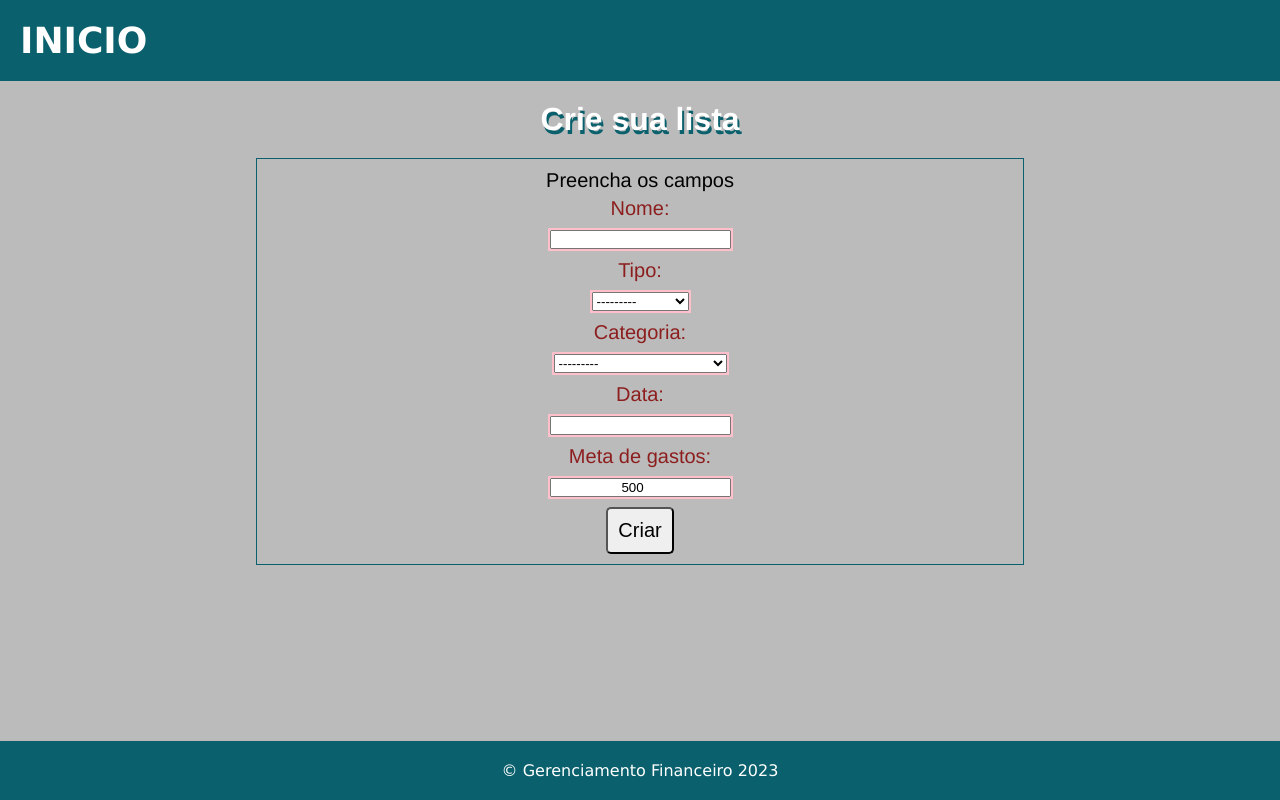
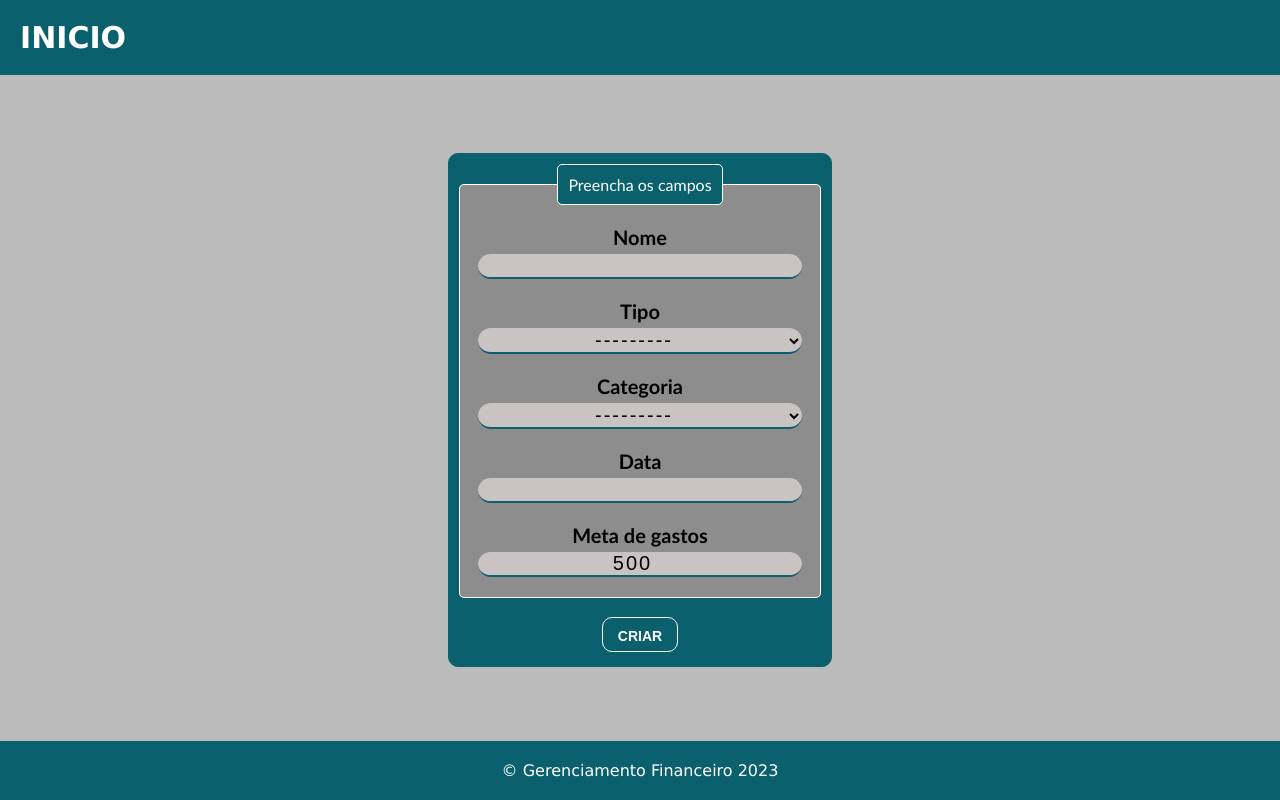
Before and after one commit to MoisesAvilar/gerenciamento_financeiro, a Django app: page /criando-lista/ in a window 1280 px wide. Run offline with Django 4.2, Linux system fonts and the light colour scheme.

Commit message:
Alterações no frontend. Cada vez mais dinamico...

```diff
--- a/cria_lista/templates/cria_lista/confirma_excluir_item.html
+++ b/cria_lista/templates/cria_lista/confirma_excluir_item.html
@@ -8,7 +8,9 @@
     <form method="post">
         {% csrf_token %}
         <h2>Tem certeza que deseja excluir o item '{{ object.item }}'?</h2>
-        <button type="submit">Excluir</button>
+        <div class="botao">
+            <button type="submit">Excluir</button>
+        </div>
     </form>
 {% else %}
     <p>Sem itens adicionados no momento</p>
--- a/cria_lista/templates/cria_lista/criando_lista.html
+++ b/cria_lista/templates/cria_lista/criando_lista.html
@@ -1,38 +1,36 @@
 {% extends 'base.html' %}
 {% block head %}
 {% load static %}
-<link rel="stylesheet" type="text/css" href="{% static 'form_style.css' %}">
+<link rel="stylesheet" type="text/css" href="{% static 'creating_list_style.css' %}">
 {% endblock %}
 
 {% block content %}
-<h2>Crie sua lista</h2>
-
+<br>
 <div class="form">
     <form method="post">
         {% csrf_token %}
         <fieldset>
             <legend>Preencha os campos</legend>
             <div class="form-group">
-                <label for="{{ form.nome.id_for_label }}">{{ form.nome.label }}:</label>{{ form.nome }}
+                <label for="{{ form.nome.id_for_label }}"><strong>{{ form.nome.label }}</strong></label>{{ form.nome }}
             </div>
             <div class="form-group">
-                <label for="{{ form.tipo.id_for_label }}">{{ form.tipo.label }}:</label>{{ form.tipo }}
+                <label for="{{ form.tipo.id_for_label }}"><strong>{{ form.tipo.label }}</strong></label>{{ form.tipo }}
             </div>
             <div class="form-group">
-                <label for="{{ form.categoria.id_for_label }}">{{ form.categoria.label }}:</label>{{ form.categoria }}
+                <label for="{{ form.categoria.id_for_label }}"><strong>{{ form.categoria.label }}</strong></label>{{ form.categoria }}
             </div>
             <div class="form-group">
-                <label for="{{ form.data.id_for_label}}">{{ form.data.label }}:</label>{{ form.data }}
+                <label for="{{ form.data.id_for_label}}"><strong>{{ form.data.label }}</strong></label>{{ form.data }}
             </div>
             <div class="form-group">
-                <label for="{{ form.meta_de_gastos.id_for_label}}">{{ form.meta_de_gastos.label }}:</label>{{ form.meta_de_gastos }}
+                <label for="{{ form.meta_de_gastos.id_for_label}}"><strong>{{ form.meta_de_gastos.label }}</strong></label>{{ form.meta_de_gastos }}
             </div>
         </fieldset>
+        <br>
         <div class="botao">
-            <button type="submit">Criar</button>
+            <button type="submit"><strong>Criar</strong></button>
         </div>
     </form>
 </div>
-
-
 {% endblock %}
--- a/cria_lista/templates/cria_lista/index.html
+++ b/cria_lista/templates/cria_lista/index.html
@@ -7,7 +7,7 @@
 
 {% block content %}
 <div class="menu">
-    <h1>Bem-vindo!</h1>
+    <h1 id="title">Bem-vindo!</h1>
     <a href="{% url 'cria_lista:criando_lista' %}">
         <button id="add">Criar Listas</button>
     </a>
--- a/cria_lista/templates/css/base.css
+++ b/cria_lista/templates/css/base.css
@@ -4,14 +4,24 @@
     --cor1: #0a606c;
     --cor2: #bbbbbb;
     --cor3: #cac3c3;
+    --cor4: #000000;
+    --cor5: #ffffff;
+    --cor6: #2b2b2b;
+    --cor7: #8d8d8d;
+    --cor8: #4e4e4e;
+    --cor-add: #0000ff;
+    --cor-edit: #2f8f9c;
+    --cor-delete: #8d1e1e;
     --fonte-cabeçalho: Verdana, Helvetica, sans-serif;
-    --fonte-paragrafos: Helvetica, Verdana, sans-serif;
+    --fonte-paragrafos: 'Gill Sans', 'Gill Sans MT', Calibri, 'Trebuchet MS', sans-serif;
 }
 
 * {
     margin: 0;
     padding: 0;
+    box-sizing: border-box;
 }
+
 
 header, footer {
     font-family: var(--fonte-cabeçalho);
@@ -24,7 +34,7 @@ header, footer {
 
 header h1 {
     text-align: left;
-    font-size: 36px;
+    font-size: 30px;
 
 }
 
@@ -47,7 +57,8 @@ a {
 }
 
 footer {
-    position: fixed;
+    position: absolute;
+    width: 100%;
     bottom: 0;
-    width: 100%;
+    z-index: -1;
 }
--- /dev/null
+++ b/cria_lista/templates/css/creating_list_style.css
@@ -0,0 +1,107 @@
+@charset "UTF-8";
+
+:root {
+    --cor1alt: #0E90A1;
+    --cor1alt2: #5CDCED;
+    --cor1alt3: #0A626E;
+    --cor1: #0a606c;
+    --cor2: #bbbbbb;
+    --cor3: #cac3c3;
+    --cor4: #000000;
+    --cor5: #ffffff;
+    --cor6: #2b2b2b;
+    --cor7: #8d8d8d;
+    --cor8: #4e4e4e;
+    --cor-add: #516725;
+    --cor-edit: #2e2eb0;
+    --cor-delete: #8d1e1e;
+    --fonte-cabeçalho: Verdana, Helvetica, sans-serif;
+    --fonte-paragrafos: 'Gill Sans', 'Gill Sans MT', Calibri, 'Trebuchet MS', sans-serif;
+}
+
+* {
+    margin: 0;
+    padding: 0;
+    box-sizing: border-box;
+}
+
+.form {
+    margin-top: 10px;
+    position: absolute;
+    top: 50%;
+    left: 50%;
+    transform: translate(-50%, -50%);
+    padding: 10px;
+    width: 30%;
+    border: 1px solid var(--cor1);
+    border-radius: 10px;
+    background-color: var(--cor1);
+}
+
+fieldset {
+    border: 1px solid  var(--cor5);
+    border-radius: 5px;
+    background-color: var(--cor7);
+}
+
+legend {
+    border: 1px solid var(--cor5);
+    padding: 10px;
+    text-align: center;
+    background-color: var(--cor1);
+    border-radius: 5px;
+    color: var(--cor5);
+}
+
+.form-group {
+    position: relative;
+    margin: 20px 0px;
+}
+
+.form-group input, .form-group select {
+    background-color: var(--cor3);
+    font-size: 20px;
+    border: none;
+    border-bottom: 2px solid var(--cor1);
+    border-radius: 20px;
+    outline: none;
+    color: var(--cor4);
+    width: 90%;
+    letter-spacing: 2px;
+    text-align: center;
+    margin: 0 auto;
+    margin-left: auto;
+    display: block;
+}
+
+.form-group input:valid {
+    background-color: var(--cor3);
+}
+
+.form-group label {
+    position: relative;
+    display: block;
+    text-align: center;
+    margin-bottom: 5px;
+    font-size: 20px;
+}
+
+.botao {
+    text-align: center;
+}
+
+button {
+    border: 1px solid var(--cor5);
+    padding: 5px 15px;
+    font-size: 20px;
+    background-color: var(--cor1);
+    border-radius: 10px;
+    margin-bottom: 4px;
+    color: var(--cor5);
+    font-variant-caps: all-petite-caps;
+}
+
+button:hover {
+    cursor: pointer;
+    opacity: 1;
+}
--- a/cria_lista/templates/css/form_style.css
+++ /dev/null
@@ -1,85 +0,0 @@
-@charset "UTF-8";
-
-:root {
-    --cor1: #0a606c;
-    --cor2: #bbbbbb;
-    --cor3: #cac3c3;
-    --cor4: #000000;
-    --cor5: #ffffff;
-    --cor6: #2b2b2b;
-    --cor7: #8d8d8d;
-    --cor8: #4e4e4e;
-    --cor-add: #516725;
-    --cor-edit: #2e2eb0;
-    --cor-delete: #8d1e1e;
-    --fonte-cabeçalho: Verdana, Helvetica, sans-serif;
-    --fonte-paragrafos: 'Gill Sans', 'Gill Sans MT', Calibri, 'Trebuchet MS', sans-serif;
-}
-
-* {
-    margin: 0;
-    padding: 0;
-    box-sizing: border-box;
-}
-
-h2 {
-    font-size: 32px;
-    text-align: center;
-    padding: 20px;
-    color: white;
-    text-shadow: 2px 4px var(--cor1);
-}
-
-p {
-    color: var(--cor1);
-    text-align: center;
-    font-size: 25px;
-}
-
-form {
-    align-items: center;
-    text-align: center;
-    font-size: 20px;
-}
-
-.form {
-    border: 1px solid #0a606c;
-    width: 60vw;
-    margin: 0 auto;
-    padding: 10px;
-}
-.form-group {
-    display: flex;
-    flex-direction: column;
-    align-items: center;
-}
-
-.form-group label,
-.form-group input,
-.form-group select {
-    margin: 5px;
-}
-
-.form-group label {
-    color: #8d1e1e;
-}
-
-.form-group input {
-    outline: 2px solid pink;
-    text-align: center;
-}
-
-.form-group select {
-    outline: 2px solid pink;
-}
-
-fieldset {
-    border: none;
-}
-
-button {
-    margin-top: 5px;
-    padding: 10px;
-    font-size: 20px;
-    border-radius: 5px;
-}
```
Also changed, not shown: cria_lista/templates/cria_lista/cadastrar_itens.html (+15 -8 lines), cria_lista/templates/cria_lista/confirma_excluir_lista.html (+7 -7 lines), cria_lista/templates/cria_lista/editar_lista.html (+20 -8 lines), cria_lista/templates/css/action_confirm.css (added, +80 -0 lines), cria_lista/templates/css/adding_new_item.css (added, +114 -0 lines), cria_lista/templates/css/edit_list_style.css (added, +107 -0 lines), cria_lista/templates/css/selection_style.css (+6 -5 lines), cria_lista/templates/css/table_list.css (+5 -7 lines).
